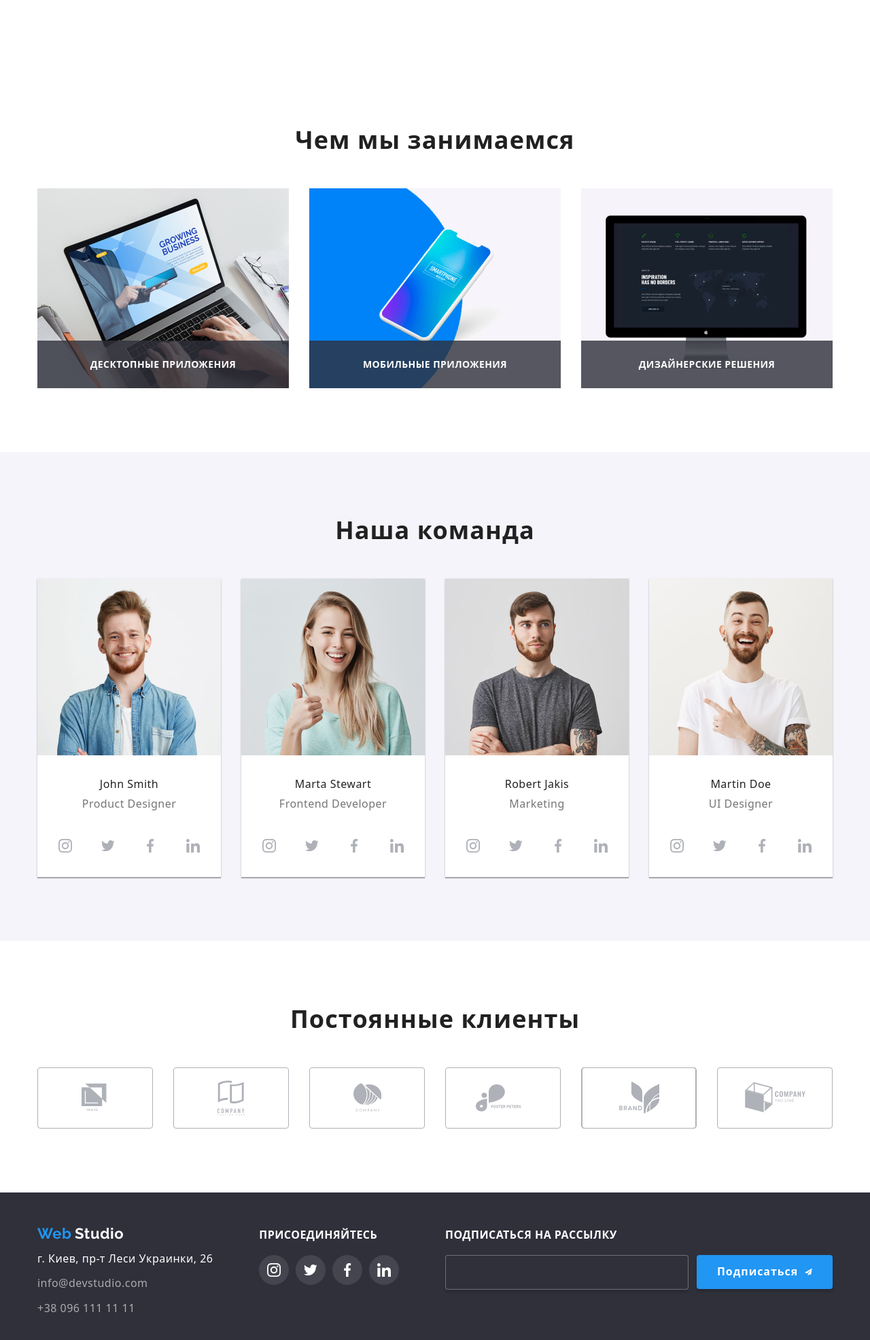
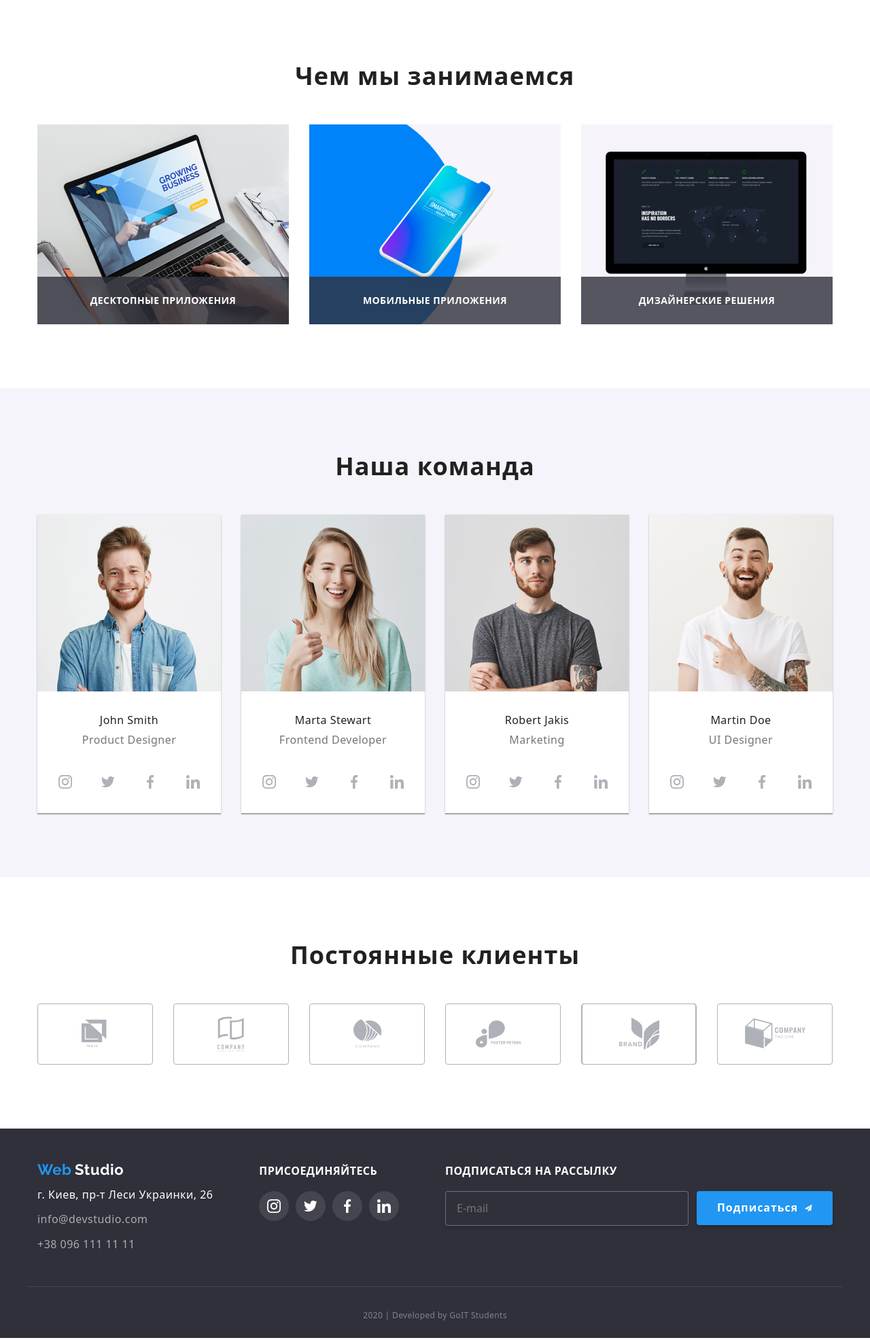
Before and after one commit to Katherine1110/goit-markup-hw-07, a plain HTML site: page index.html in a window 1280 px wide. Shown: the part 1067-3038 px from the top of the page at 68% size. Drawn offline with Linux system fonts and the light colour scheme.

Commit message:
Добавляет разметку

```diff
--- a/index.html
+++ b/index.html
@@ -59,7 +59,7 @@
             <div class="modal">
 
                 <p class="modal-title">Оставьте свои данные, мы вам перезвоним</p>
-                <form class="form" autocomplete="off">
+                <form class="modal-form" autocomplete="off">
                     <div class="form-field">
                         <input type="text"  class="form-input" name="name" id="name" placeholder=" ">
                         <label for="name" class="form-label">Имя</label>
@@ -160,7 +160,7 @@
             </section>
 
             <section>
-                <div class="container">
+                <div class="container features">
                     <h2 class="title">Чем мы занимаемся</h2>
                         <ul class="features-list">
                             <li class="features-items">
@@ -464,7 +464,7 @@
                 <p class="footer-title">подписаться на рассылку</p>
                 <form>
                     <div class="form">
-                        <input type="email" name="email" id="email" class="email">
+                        <input type="email" name="email" id="email" class="email" placeholder="E-mail">
                         <button type="submit" class="signup-btn">подписаться
                             <svg class="send" width="24" height="24">
                                 <use href="./images/sprite-icon.svg#iconicon-send"></use>
```
